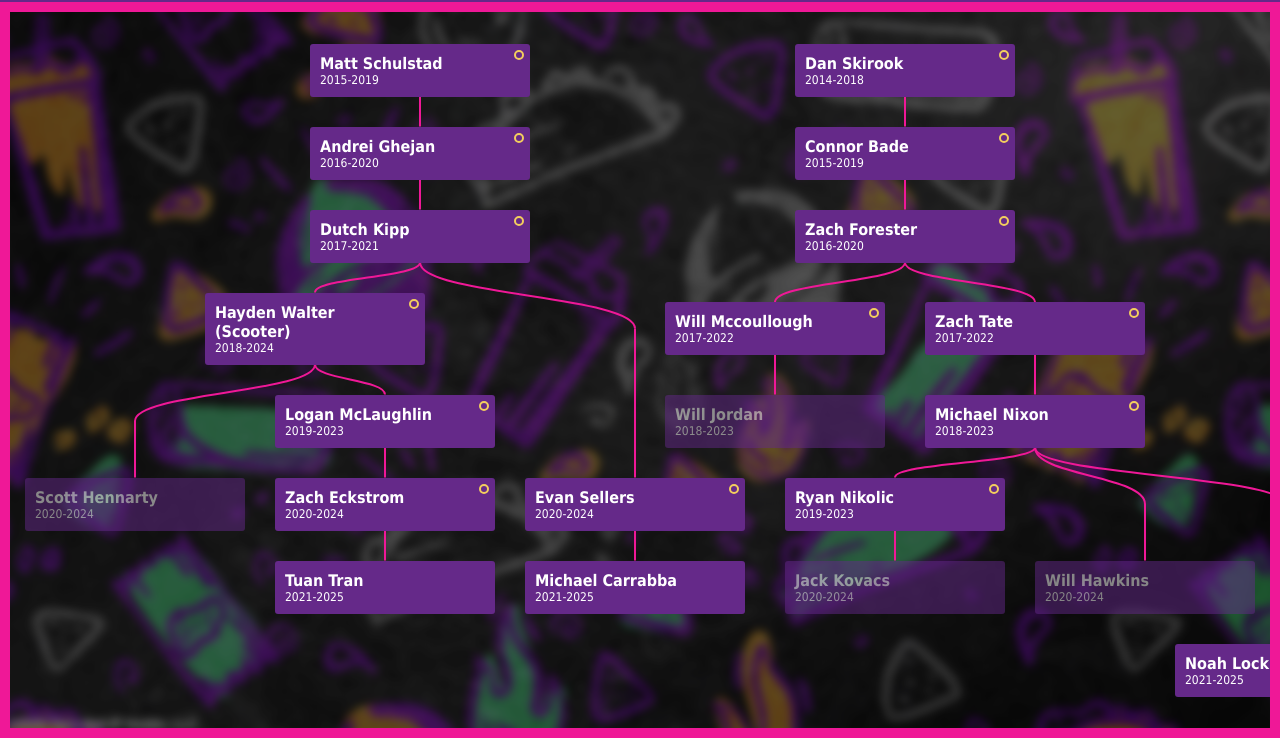
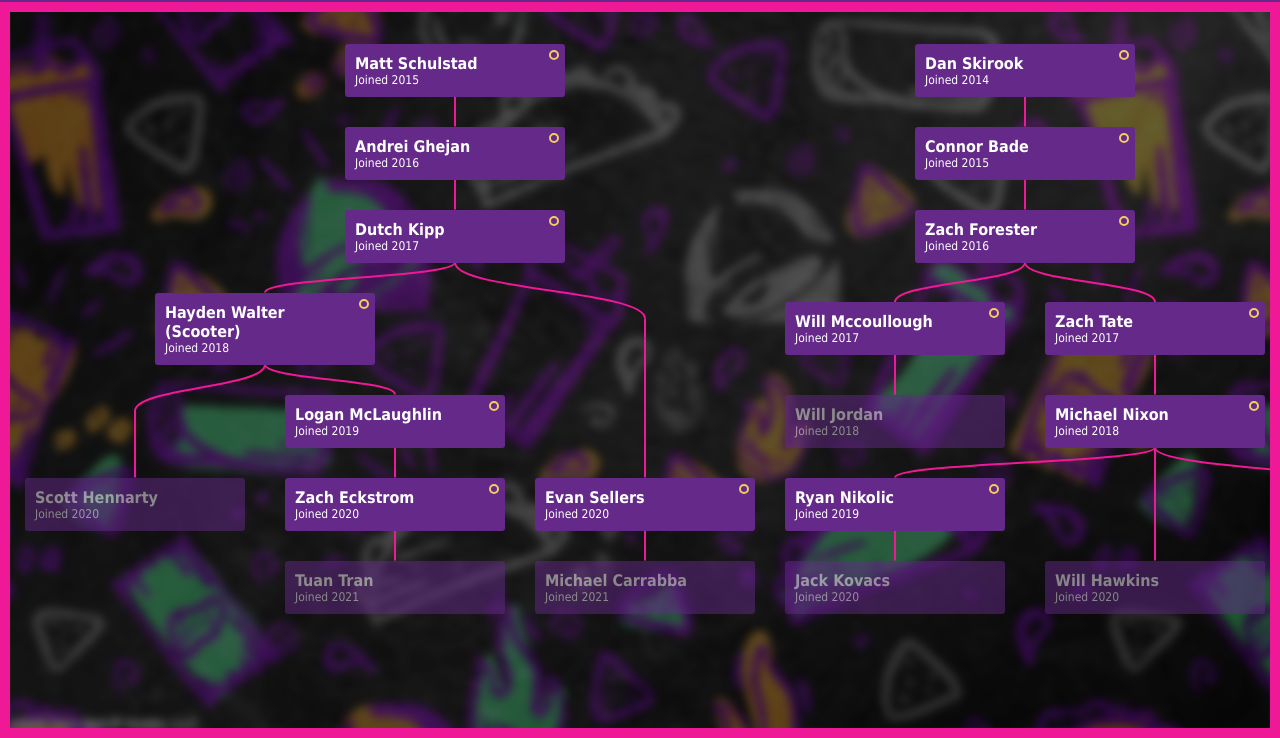
Before and after one commit to SellersEvan/rose-swim, a plain HTML site: page lineage/index.html in a window 1280 px wide. Shown: the part 62-800 px from the top of the page. Drawn offline with Linux system fonts and the light colour scheme.

Commit message:
Updated Lineage

```diff
--- a/lineage/src/index.css
+++ b/lineage/src/index.css
@@ -87,7 +87,7 @@ body {
 }
 
 .Treant .node.node-hidden {
-    display: none;
+    opacity: 0;
 }
 
 .Treant .node.node-dead {
--- a/lineage/src/index.js
+++ b/lineage/src/index.js
@@ -4,7 +4,7 @@ function generateNode(data) {
     return {
         "text": {
             "name": data["name"],
-            "year": data["year"].join("-"),
+            "year": "Joined " + data["year"],
         },
         "collapsable": true,
         "children": [],
@@ -30,7 +30,7 @@ function generateLine(node, fatherID, lineage) {
     if (lineage[fatherID]["sons"].length != 0) {
         lineage[fatherID]["sons"].forEach((sonID) => {
             let sonNode = generateNode(lineage[sonID]);
-            let diff = lineage[sonID]["year"][0] - lineage[fatherID]["year"][0] - 1;
+            let diff = lineage[sonID]["year"] - lineage[fatherID]["year"] - 1;
             if (diff > 0) {
                 node["children"].push(hiddenNode(generateLine(sonNode, sonID, lineage), diff));
             } else {
@@ -38,7 +38,7 @@ function generateLine(node, fatherID, lineage) {
             }
         });
     } else {
-        if (lineage[fatherID]["year"][0] + 2 < new Date().getFullYear()) {
+        if (lineage[fatherID]["year"] + 1 < new Date().getFullYear()) {
             node["HTMLclass"] = "node-dead"
         }
     }
--- a/lineage/src/lineage.js
+++ b/lineage/src/lineage.js
@@ -1,116 +1,397 @@
 // Add New Memebers here
 // If you add a new line made sure to add the ID to the NEW_LINES array
 // Make sure each ID for the person is unique
-const NEW_LINES = ["matt_schulstad", "dan_skirook"];
+const NEW_LINES = ["matt_schulstad", "dan_skirook", "alex_yaung", "nate_weber", "pat_king"];
 const DATA = {
 
     // LINE 1
     "matt_schulstad": {
         "name": "Matt Schulstad",
-        "year": [2015, 2019],
-        "sons": ["andrei_ghejan"]
+        "year": 2015,
+        "sons": [
+            "andrei_ghejan"
+        ]
     },
     "andrei_ghejan": {
         "name": "Andrei Ghejan",
-        "year": [2016, 2020],
-        "sons": ["dutch_kipp"],
+        "year": 2016,
+        "sons": [
+            "dutch_kipp"
+        ]
     },
     "dutch_kipp": {
         "name": "Dutch Kipp",
-        "year": [2017, 2021],
-        "sons": ["hayden_walter", "evan_sellers"],
+        "year": 2017,
+        "sons": [
+            "hayden_walter",
+            "evan_sellers"
+        ]
     },
     "hayden_walter": {
         "name": "Hayden Walter (Scooter)",
-        "year": [2018, 2024],
-        "sons": ["scott_hennarty", "logan_mcLaughlin"]
+        "year": 2018,
+        "sons": [
+            "scott_hennarty",
+            "logan_mcLaughlin"
+        ]
     },
     "scott_hennarty": {
         "name": "Scott Hennarty",
-        "year": [2020, 2024],
+        "year": 2020,
         "sons": []
     },
     "logan_mcLaughlin": {
         "name": "Logan McLaughlin",
-        "year": [2019, 2023],
-        "sons": ["zach_eckstrom"]
+        "year": 2019,
+        "sons": [
+            "zach_eckstrom"
+        ]
     },
     "zach_eckstrom": {
         "name": "Zach Eckstrom",
-        "year": [2020, 2024],
-        "sons": ["tuan_tran"]
+        "year": 2020,
+        "sons": [
+            "tuan_tran"
+        ]
     },
     "tuan_tran": {
         "name": "Tuan Tran",
-        "year": [2021, 2025],
+        "year": 2021,
         "sons": []
     },
     "evan_sellers": {
         "name": "Evan Sellers",
-        "year": [2020, 2024],
-        "sons": ["michael_carrabba"]
+        "year": 2020,
+        "sons": [
+            "michael_carrabba"
+        ]
     },
     "michael_carrabba": {
         "name": "Michael Carrabba",
-        "year": [2021, 2025],
+        "year": 2021,
+        "sons": []
+    },
+
+    // LINE 2
+    "dan_skirook": {
+        "name": "Dan Skirook",
+        "year": 2014,
+        "sons": [
+            "connor_bade"
+        ]
+    },
+    "connor_bade": {
+        "name": "Connor Bade",
+        "year": 2015,
+        "sons": [
+            "zach_forester"
+        ]
+    },
+    "zach_forester": {
+        "name": "Zach Forester",
+        "year": 2016,
+        "sons": [
+            "will_mccoullough",
+            "zach_tate"
+        ]
+    },
+    "will_mccoullough": {
+        "name": "Will Mccoullough",
+        "year": 2017,
+        "sons": [
+            "will_jordan"
+        ]
+    },
+    "will_jordan": {
+        "name": "Will Jordan",
+        "year": 2018,
+        "sons": []
+    },
+    "zach_tate": {
+        "name": "Zach Tate",
+        "year": 2017,
+        "sons": [
+            "michael_nixon"
+        ]
+    },
+    "michael_nixon": {
+        "name": "Michael Nixon",
+        "year": 2018,
+        "sons": [
+            "ryan_nikolic",
+            "will_hawkins",
+            "noah_lockhart"
+        ]
+    },
+    "ryan_nikolic": {
+        "name": "Ryan Nikolic",
+        "year": 2019,
+        "sons": [
+            "jack_kovacs"
+        ]
+    },
+    "jack_kovacs": {
+        "name": "Jack Kovacs",
+        "year": 2020,
+        "sons": []
+    },
+    "noah_lockhart": {
+        "name": "Noah Lockhart",
+        "year": 2021,
+        "sons": []
+    },
+    "will_hawkins": {
+        "name": "Will Hawkins",
+        "year": 2020,
         "sons": []
     },
 
 
-    // LINE 2
-    "dan_skirook": {
-        "name": "Dan Skirook",
-        "year": [2014, 2018],
-        "sons": ["connor_bade"]
+    // LINE 3
+    "alex_yaung": {
+        "name": "Alex Yaung",
+        "year": 2014,
+        "sons": [
+            "sean_gish"
+        ]
     },
-    "connor_bade": {
-        "name": "Connor Bade",
-        "year": [2015, 2019],
-        "sons": ["zach_forester"]
+    "sean_gish": {
+        "name": "Sean Gish",
+        "year": 2015,
+        "sons": [
+            "noah_boone"
+        ]
     },
-    "zach_forester": {
-        "name": "Zach Forester",
-        "year": [2016, 2020],
-        "sons": ["will_mccoullough", "zach_tate"]
+    "noah_boone": {
+        "name": "Noah Boone",
+        "year": 2016,
+        "sons": [
+            "ethan_park"
+        ]
     },
-    "will_mccoullough": {
-        "name": "Will Mccoullough",
-        "year": [2017, 2022],
-        "sons": ["will_jordan"]
+    "ethan_park": {
+        "name": "Ethan Park",
+        "year": 2017,
+        "sons": [
+            "ben_goldstein"
+        ]
     },
-    "will_jordan": {
-        "name": "Will Jordan",
-        "year": [2018, 2023],
+    "ben_goldstein": {
+        "name": "Ben Goldstein",
+        "year": 2018,
+        "sons": [
+            "zach_junker",
+            "christian_buck",
+            "ryan_cuda"
+        ]
+    },
+    "zach_junker": {
+        "name": "Zach Junker",
+        "year": 2019,
+        "sons": [
+            "antonio_ventresca"
+        ]
+    },
+    "antonio_ventresca": {
+        "name": "Antonio Ventresca",
+        "year": 2020,
+        "sons": [
+            "justin_roberts"
+        ]
+    },
+    "justin_roberts": {
+        "name": "Justin Roberts",
+        "year": 2021,
         "sons": []
     },
-    "zach_tate": {
-        "name": "Zach Tate",
-        "year": [2017, 2022],
-        "sons": ["michael_nixon"]
-    },
-    "michael_nixon": {
-        "name": "Michael Nixon",
-        "year": [2018, 2023],
-        "sons": ["ryan_nikolic", "will_hawkins", "noah_lockhart"]
-    },
-    "ryan_nikolic": {
-        "name": "Ryan Nikolic",
-        "year": [2019, 2023],
-        "sons": ["jack_kovacs"]
-    },
-    "jack_kovacs": {
-        "name": "Jack Kovacs",
-        "year": [2020, 2024],
+    "christian_buck": {
+        "name": "Christian Buck",
+        "year": 2020,
         "sons": []
     },
-    "noah_lockhart": {
-        "name": "Noah Lockhart",
-        "year": [2021, 2025],
+    "ryan_cuda": {
+        "name": "Ryan Cude",
+        "year": 2020,
+        "sons": [
+            "caleb_munger"
+        ]
+    },
+    "caleb_munger": {
+        "name": "Caleb Munger",
+        "year": 2021,
         "sons": []
     },
-    "will_hawkins": {
-        "name": "Will Hawkins",
-        "year": [2020, 2024],
+
+
+    // LINE 4
+    "nate_weber": {
+        "name": "Nate Weber",
+        "year": 2014,
+        "sons": [
+            "josh_heidecker"
+        ]
+    },
+    "josh_heidecker": {
+        "name": "Josh Heidecker",
+        "year": 2015,
+        "sons": [
+            "nick_barr",
+            "zsolt_trukai"
+        ]
+    },
+    "nick_barr": {
+        "name": "Nick Barr",
+        "year": 2017,
+        "sons": [
+            "jared_brown"
+        ]
+    },
+    "jared_brown": {
+        "name": "Jared Brown",
+        "year": 2018,
+        "sons": [
+            "vineet_ranade"
+        ]
+    },
+    "vineet_ranade": {
+        "name": "Vineet Ranade",
+        "year": 2021,
         "sons": []
     },
+    "zsolt_trukai": {
+        "name": "Zsolt Trukai",
+        "year": 2016,
+        "sons": [
+            "william_kemp"
+        ]
+    },
+    "william_kemp": {
+        "name": "William Kemp",
+        "year": 2017,
+        "sons": [
+            "colin_beach"
+        ]
+    },
+    "colin_beach": {
+        "name": "Colin Beach",
+        "year": 2018,
+        "sons": [
+            "kaden_lindsey"
+        ]
+    },
+    "kaden_lindsey": {
+        "name": "Kaden Lindsey",
+        "year": 2019,
+        "sons": [
+            "anthony_napreev",
+            "pierce_elling",
+            "will_kenyon"
+        ]
+    },
+    "pierce_elling": {
+        "name": "Pierce Elling",
+        "year": 2019,
+        "sons": []
+    },
+    "will_kenyon": {
+        "name": "Will Kenyon",
+        "year": 2021,
+        "sons": []
+    },
+    "anthony_napreev": {
+        "name": "Anthony Napreev",
+        "year": 2021,
+        "sons": []
+    },
+
+
+    // LINE 5
+    "pat_king": {
+        "name": "Pat King",
+        "year": 2014,
+        "sons": [
+            "greg_wenning",
+            "nick_jeronis"
+        ]
+    },
+    "greg_wenning": {
+        "name": "Greg Wenning",
+        "year": 2017,
+        "sons": [
+            "alex_ketcham"
+        ]
+    },
+    "alex_ketcham": {
+        "name": "Alex Ketcham",
+        "year": 2018,
+        "sons": [
+            "jj",
+            "josh_harris"
+        ]
+    },
+    "josh_harris": {
+        "name": "Josh Harris",
+        "year": 2019,
+        "sons": []
+    },
+    "jj": {
+        "name": "JJ",
+        "year": 2019,
+        "sons": []
+    },
+    "nick_jeronis": {
+        "name": "Nick Jeronis",
+        "year": 2015,
+        "sons": [
+            "garrett_beauprez",
+            "peter_venema"
+        ]
+    },
+    "garrett_beauprez": {
+        "name": "Garrett Beauprez",
+        "year": 2016,
+        "sons": [
+            "sam_flickinger"
+        ]
+    },
+    "sam_flickinger": {
+        "name": "Sam Flickinger",
+        "year": 2017,
+        "sons": [
+            "brendan_king"
+        ]
+    },
+    "brendan_king": {
+        "name": "Brendan King (BK)",
+        "year": 2018,
+        "sons": [
+            "derick_miller"
+        ]
+    },
+    "derick_miller": {
+        "name": "Derick Miller",
+        "year": 2019,
+        "sons": [
+            "tyler_sommer"
+        ]
+    },
+    "tyler_sommer": {
+        "name": "Tyler Sommer",
+        "year": 2020,
+        "sons": [
+            "gavin_meier"
+        ]
+    },
+    "gavin_meier": {
+        "name": "Gavin Meier",
+        "year": 2021,
+        "sons": []
+    },
+    "peter_venema": {
+        "name": "Peter Venema",
+        "year": 2016,
+        "sons": []
+    },
+
+
 };
```
Also changed, not shown: images/taco-bell.svg (added).
